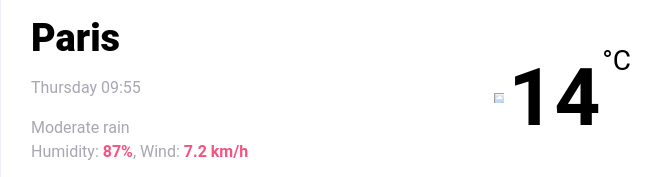
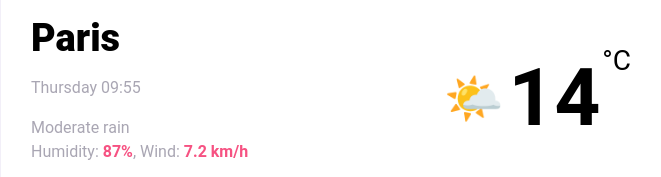
Before and after one commit to hosseinzadehelmira8/my-weather-app, a plain HTML site: page index.html in a window 1280 px wide. Shown: the part 193-370 px from the top of the page, without its empty margins (309-970 px from the left). Drawn offline with nearby package versions, Linux system fonts and the light colour scheme; no server answers.

Commit message:
Update index.html

```diff
--- a/index.html
+++ b/index.html
@@ -33,8 +33,7 @@
             </p>
           </div>
           <div class="temperature">
-            <!-- المان آیکون اصلی اضافه شد -->
-            <img id="weather-icon" class="weather-icon" src="" alt="Weather Icon" />
+            <span class="temperature-icon">🌤️</span>
             <strong id="current-temperature">14</strong>
           </div>
         </section>
```
